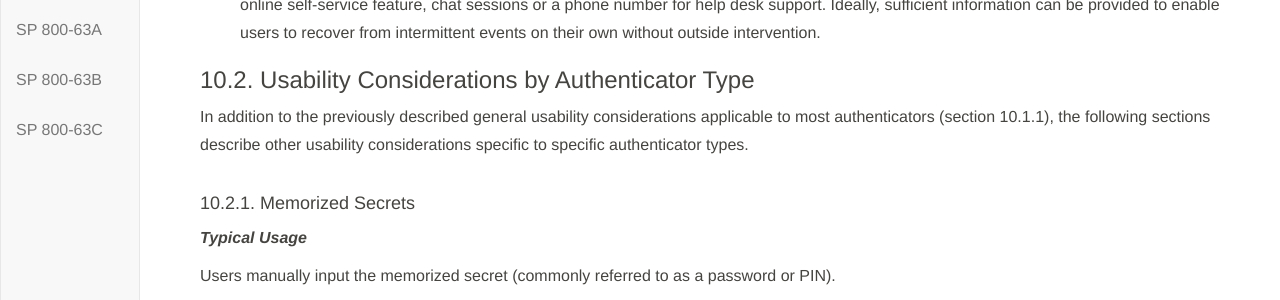
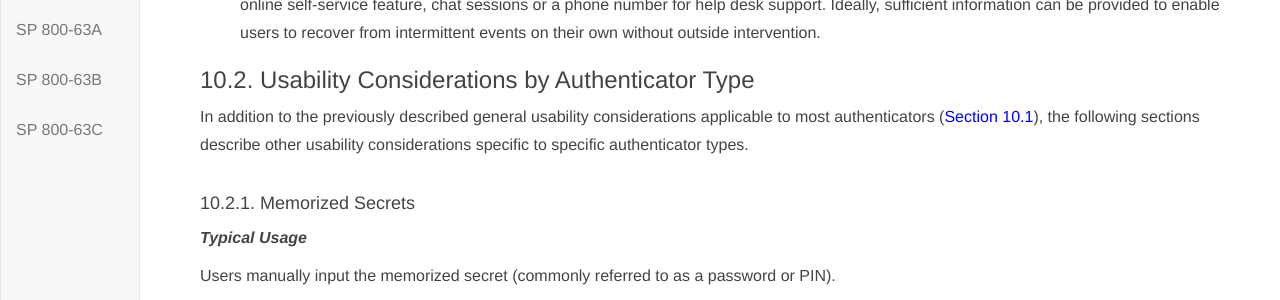
Before and after one commit to usnistgov/800-63-3, a Jekyll site: the page built from sp800-63b/sec10_usability.md, in a window 1280 px wide and 900 px high, scrolled down 2562 px. Shown: the part 152-452 px from the top of the window. Built offline with Jekyll 4.4.1, drawn with Linux system fonts in a browser that asks for light colours; our own code applies the rules of GitHub Pages for plain Markdown files.

Commit message:
Update sec10_usability.md

```diff
--- a/sp800-63b/sec10_usability.md
+++ b/sp800-63b/sec10_usability.md
@@ -29,7 +29,7 @@ Guidelines and considerations are described from the users' perspective.
 Accessibility is out of scope for this section, and can be addressed in an organization's implementation plans.
 
 
-### 10.1. Usability Considerations Common to Authenticators
+### <a name="usabilitycommon"></a> 10.1. Usability Considerations Common to Authenticators
 
 When selecting and implementing an authentication system, consider usability across the entire lifecycle of the selected authenticators (i.e., enrollment and distribution, typical use, and intermittent events), while being mindful of the combination of users, their goals, and context of use.
 
@@ -72,7 +72,7 @@ Usability considerations for intermittent events across authenticator types incl
 
 ### 10.2. Usability Considerations by Authenticator Type
 
-In addition to the previously described general usability considerations applicable to most authenticators (section 10.1.1), the following sections describe other usability considerations specific to specific authenticator types.
+In addition to the previously described general usability considerations applicable to most authenticators ([Section 10.1](#usabilitycommon)), the following sections describe other usability considerations specific to specific authenticator types.
 
 
 #### 10.2.1. Memorized Secrets
```
